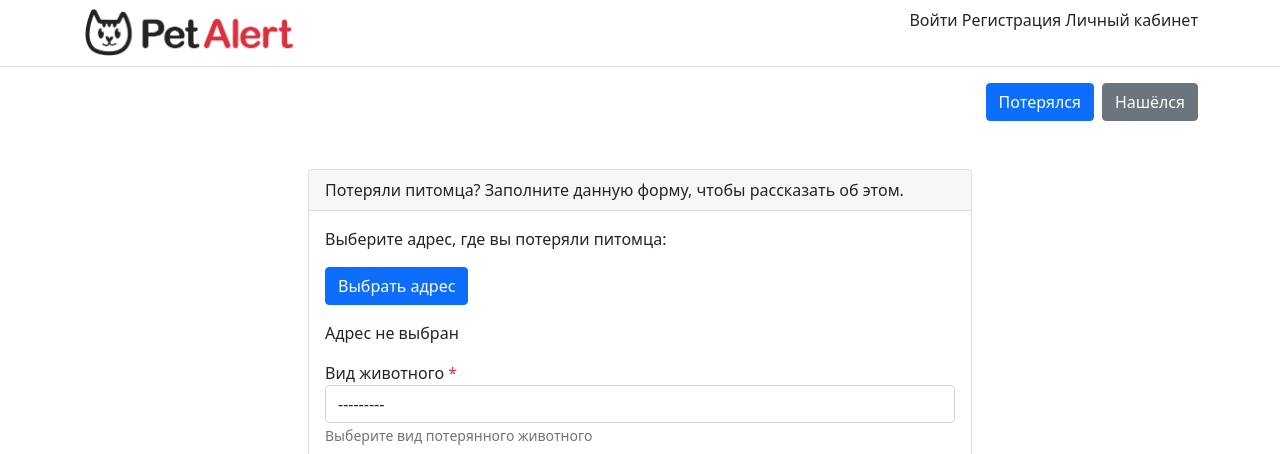
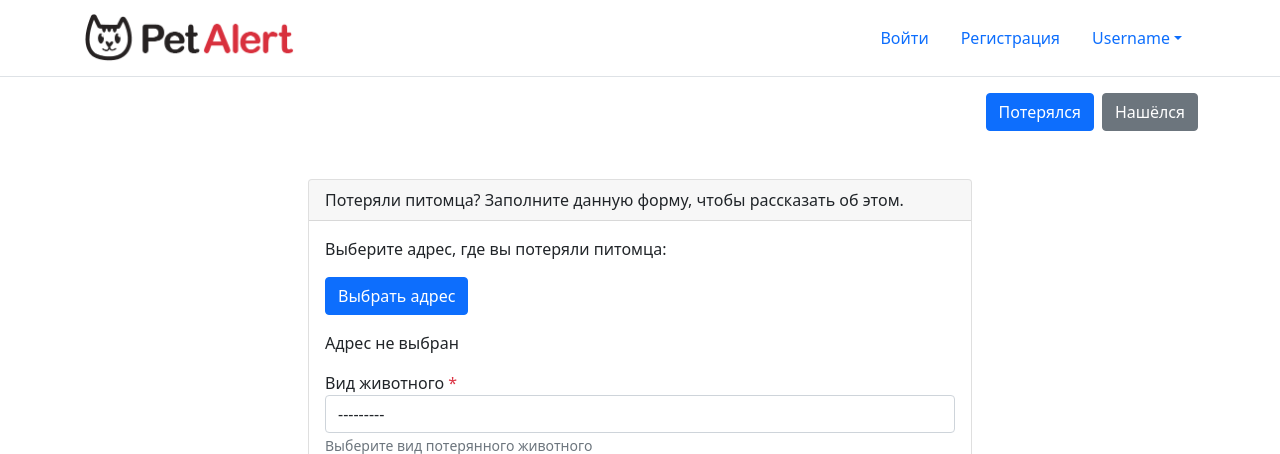
Before and after one commit to melax08/pet_alert, a Django app: page /add/lost/ in a window 1280 px wide. Shown: the top 454 px of the page. Run offline with Django 3.2, Linux system fonts and the light colour scheme; data that the repository does not hold is empty; some libraries are stand-ins or nearby versions.

Commit message:
Add custom pet icons to all maps, add custom cluster icon to map, add first version of header navigation

```diff
--- a/pet_alert/static/js/map_event.js
+++ b/pet_alert/static/js/map_event.js
@@ -34,7 +34,11 @@ function init() {
         return new ymaps.Placemark(coords, {
             iconCaption: 'поиск...'
         }, {
-            preset: 'islands#violetDotIconWithCaption',
+            // preset: 'islands#violetDotIconWithCaption',
+            iconLayout: 'default#image',
+            iconImageHref: '/static/img/map_icons/other.png',
+            iconImageSize: [60, 60],
+            iconImageOffset: [-30, -60],
             draggable: true
         });
     }
--- a/pet_alert/static/js/map_mark.js
+++ b/pet_alert/static/js/map_mark.js
@@ -15,8 +15,8 @@ ymaps.ready(function () {
             // iconColor: '#735184'
             iconLayout: 'default#image',
             iconImageHref: iconHref,
-            iconImageSize: [42, 42]
-
+            iconImageSize: [60, 60],
+            iconImageOffset: [-30, -60]
         });
 
     myMap.geoObjects
--- a/pet_alert/templates/includes/header.html
+++ b/pet_alert/templates/includes/header.html
@@ -1,18 +1,25 @@
 {% load static %}
+<nav class="navbar navbar-expand-md navbar-light">
 <div class="container">
-  <div class="row my-2">
-    <div class="col-4">
       <a class="navbar-brand" href="{% url 'ads:index' %}">
-      <img src="{% static 'img/logo.png' %}" style="width: auto; height: 50px;">
+      <img src="{% static 'img/logo.png' %}" class="d-inline-block align-top" style="width: auto; height: 50px;">
         </a>
-    </div>
-    <div class="col-8">
-      <div class="text-end">
+{#      <div class="text-end">#}
         {% comment %}
         <p>"Вернем потерянных домой" - наш слоган. Мы помогаем владельцам потерянных домашних животных быстро и эффективно их найти.</p>
         {% endcomment %}
-        <p>Войти Регистрация Личный кабинет</p>
-      </div>
+<ul class="nav nav-pills">
+  <li class="nav-item"><a class="nav-link" href="">Войти</a></li>
+  <li class="nav-item"><a class="nav-link" href="">Регистрация</a></li>
+    <li class="nav-item dropdown">
+    <a class="nav-link dropdown-toggle" data-toggle="dropdown" href="#" role="button" aria-haspopup="true" aria-expanded="false">Username</a>
+    <div class="dropdown-menu">
+      <a class="dropdown-item" href="#">Изменить пароль</a>
+      <div class="dropdown-divider"></div>
+      <a class="dropdown-item" href="#">Выйти</a>
     </div>
-  </div>
+  </li>
+</ul>
+{#      </div>#}
 </div>
+</nav>
```
Also changed, not shown: pet_alert/static/js/map_marks.js (+13 -2 lines), pet_alert/static/img/fav/favicon-16x16.png (added), pet_alert/static/img/map_icons/cat.png (added), pet_alert/static/img/map_icons/cluster.png (added), pet_alert/static/img/map_icons/dog.png (added), pet_alert/static/img/map_icons/other.png (added), 6 other files.
